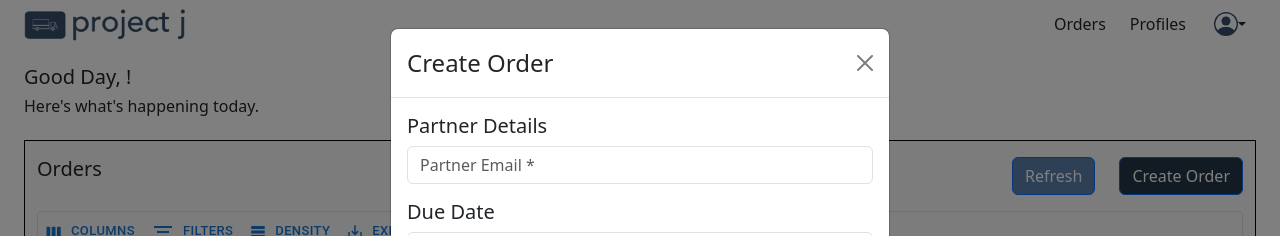
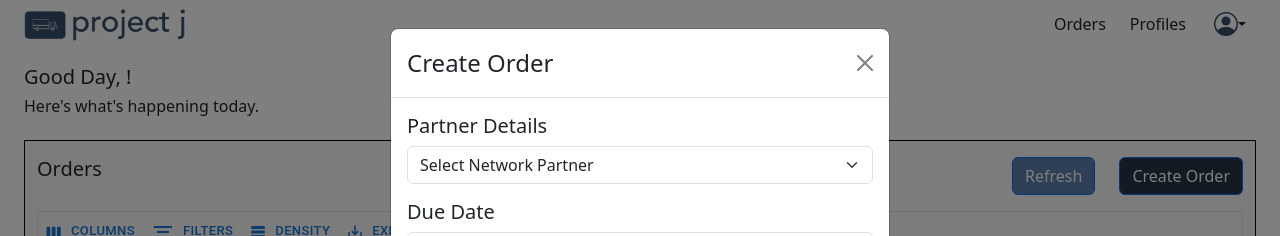
Before and after one commit to azheem-rahman/geco-capstone-frontend, a React (Create React App) app: page /admin-home in a window 1280 px wide. Both pictures are taken after a click on the button "Create Order". Shown: the top 236 px of the page. Built offline with nearby package versions, Linux system fonts and the light colour scheme; no server answers.

Commit message:
edited create order form to select network partner instead of typing in partner email

```diff
--- a/src/forms/CreateOrderForm.js
+++ b/src/forms/CreateOrderForm.js
@@ -6,10 +6,10 @@ const CreateOrderForm = (props) => {
 
   const handleCreateOrderChange = (event) => {
     switch (event.target.id) {
-      case "partner-email":
+      case "partner":
         setNewOrderInput({
           ...newOrderInput,
-          partnerEmail: event.target.value,
+          accountId: parseInt(event.target.value),
         });
         break;
       case "due-date":
@@ -75,25 +75,25 @@ const CreateOrderForm = (props) => {
       case "order-height":
         setNewOrderInput({
           ...newOrderInput,
-          orderHeight: event.target.value,
+          orderHeight: parseInt(event.target.value),
         });
         break;
       case "order-length":
         setNewOrderInput({
           ...newOrderInput,
-          orderLength: event.target.value,
+          orderLength: parseInt(event.target.value),
         });
         break;
       case "order-weight":
         setNewOrderInput({
           ...newOrderInput,
-          orderWeight: event.target.value,
+          orderWeight: parseInt(event.target.value),
         });
         break;
       case "order-width":
         setNewOrderInput({
           ...newOrderInput,
-          orderWidth: event.target.value,
+          orderWidth: parseInt(event.target.value),
         });
         break;
       case "pickup-address":
@@ -157,12 +157,17 @@ const CreateOrderForm = (props) => {
       <h5>Partner Details</h5>
       <div className="row">
         <div className="col">
-          <Form.Group className="mb-3" controlId="partner-email">
-            <Form.Control
+          <Form.Group className="mb-3" controlId="partner">
+            {/* <Form.Control
               type="text"
               placeholder="Partner Email *"
               onChange={handleCreateOrderChange}
-            />
+            /> */}
+            <Form.Select onChange={handleCreateOrderChange}>
+              <option>Select Network Partner</option>
+              <option value="32">Malaysia</option>
+              <option value="33">Indonesia</option>
+            </Form.Select>
           </Form.Group>
         </div>
       </div>
```
